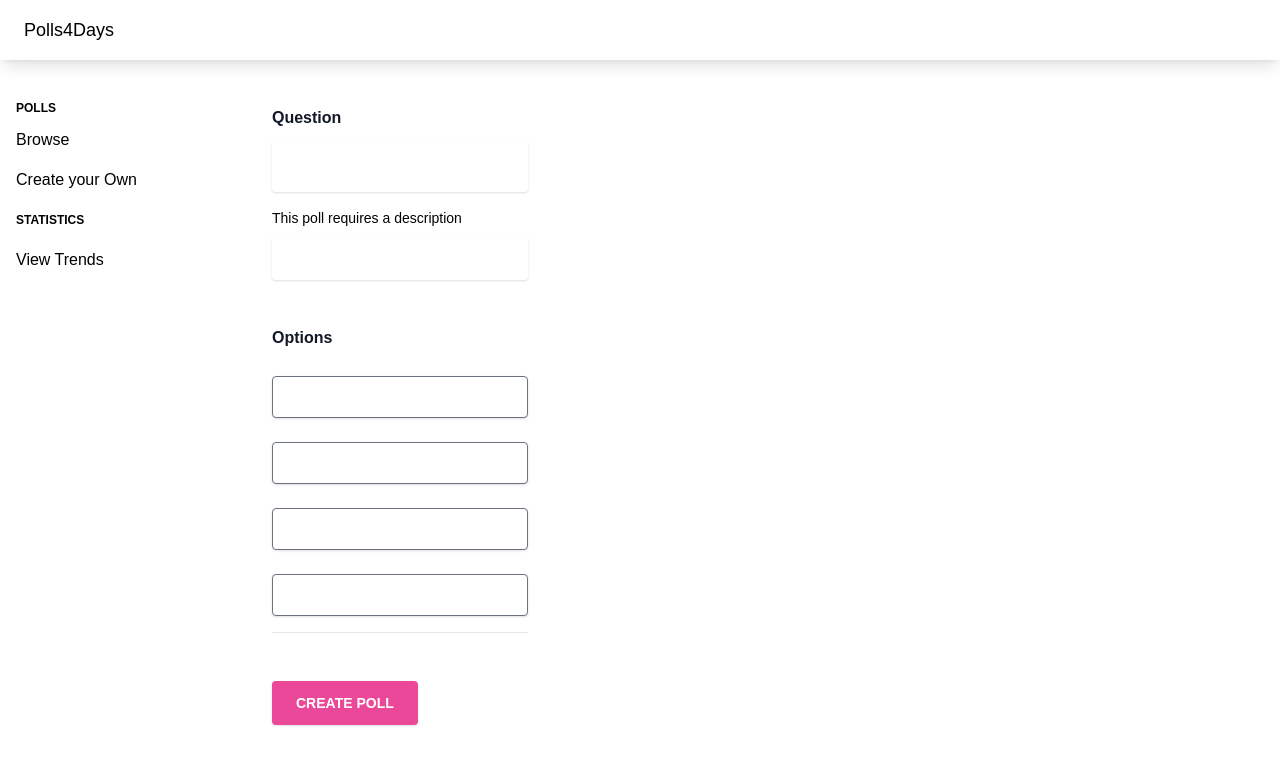
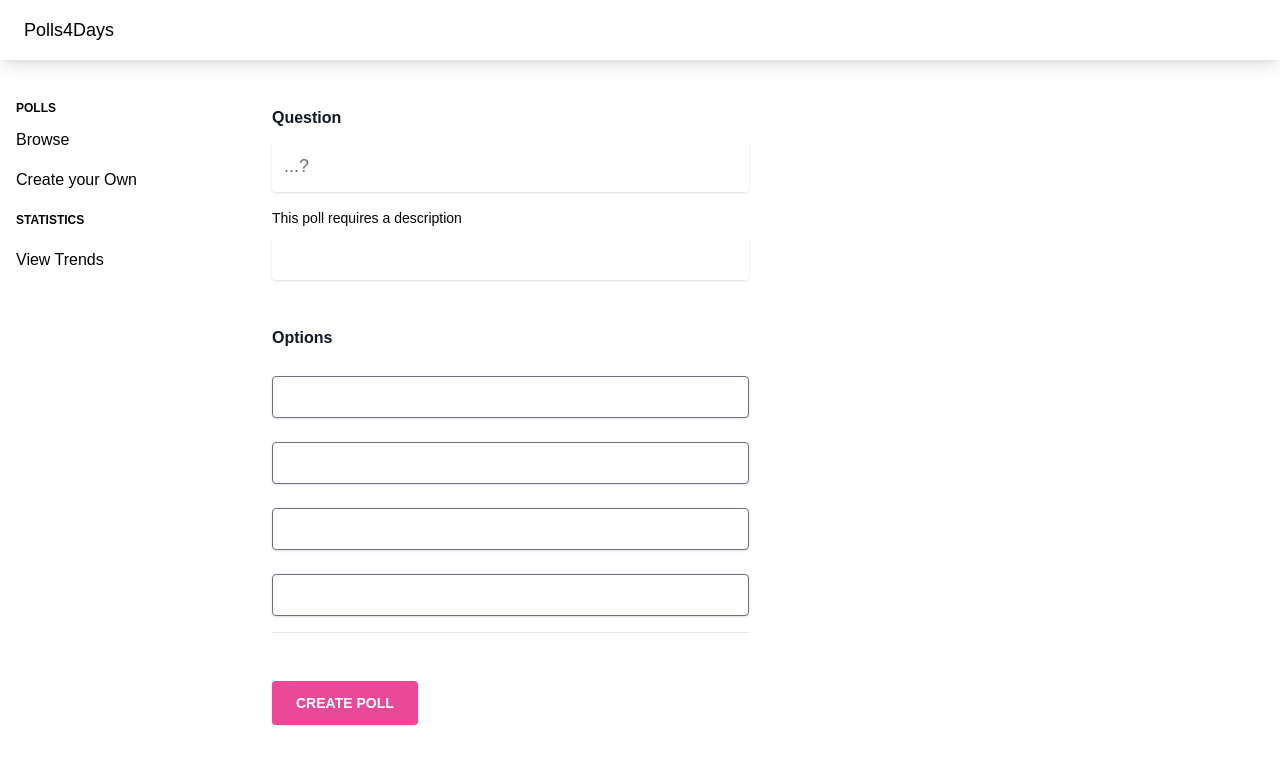
Before and after one commit to JackDanger/complete-polling, a React (Vite) app: page /polls/new in a window 1280 px wide. Shown: the top 764 px of the page. Built offline with nearby package versions, Linux system fonts and the light colour scheme; a web font is replaced by a local one; what tailwindcss-animatecss would draw is missing.

Commit message:
Styles are mostly okay

```diff
--- a/src/App.jsx
+++ b/src/App.jsx
@@ -46,7 +46,7 @@ const App = () => {
               </div>
             </div>
           </div>
-          <div className="sm:w-9/12 lg:w-8/12 px-4 sm:pr-10 lg:pr-4">
+          <div className="sm:w-9/12 w-5/12 px-4 pr-10 lg:pr-4">
             <div className="my-8">
               <Outlet />
             </div>
--- a/src/components/PollForm.jsx
+++ b/src/components/PollForm.jsx
@@ -80,7 +80,7 @@ function PollForm(props) {
           <div className="mt-10 grid grid-cols-12 gap-x-2 gap-y-3 sm:grid-cols-6">
             <div className="col-span-full">
               <label htmlFor="title" className="block text-sm font-medium leading-6 text-gray-900">
-                <h2 className="text-base font-semibold leading-7 text-gray-900">
+                <h2 className="text-base font-semibold leading-7 text-gray-900 placeholder">
                   Question
                 </h2>
               </label>
@@ -89,6 +89,7 @@ function PollForm(props) {
                   className="text-lg px-3 py-3 placeholder-blueGray-300 text-blueGray-600 relative bg-white bg-white rounded border-0 shadow focus:outline-none focus:ring w-full"
                   id="title"
                   type="text"
+                  placeholder='...?'
                   value={title}
                   onChange={handleTitleChange}
                   required
```
